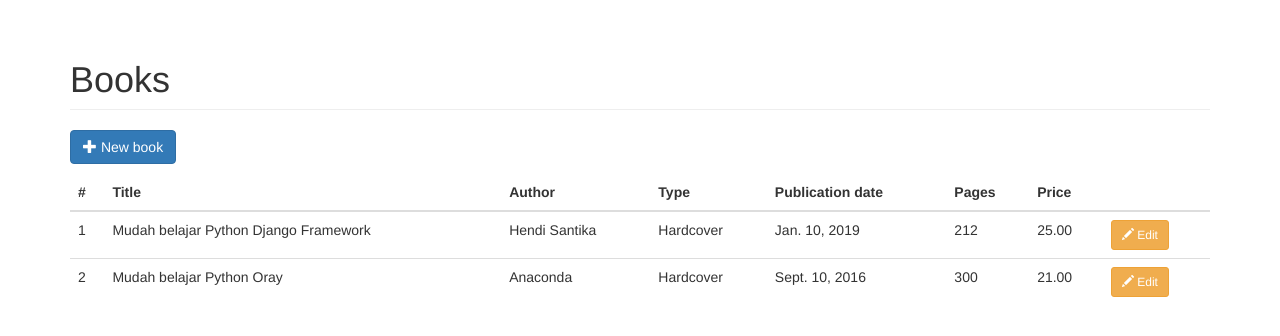
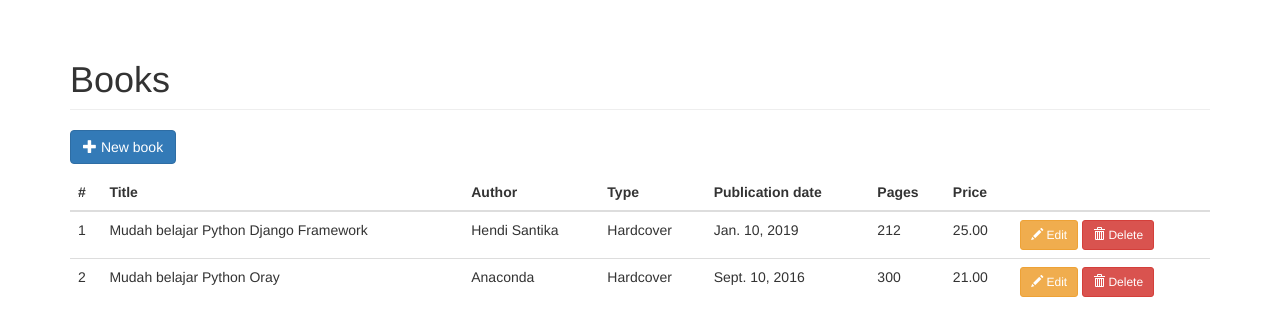
Before and after one commit to hendisantika/django-simple-ajax-crud, a Django app: page /books/ in a window 1280 px wide. Shown: the part 52-388 px from the top of the page. Run offline with Django 3.2, Linux system fonts and the light colour scheme; data comes from the database, SQL or seed files in the repository; both versions use the stored data as it was after the commit; some libraries are stand-ins or nearby versions.

Commit message:
#38 - Bug Fix in partial_book_list.html file, migrate data & make migrations

```diff
--- a/books/templates/books/includes/partial_book_list.html
+++ b/books/templates/books/includes/partial_book_list.html
@@ -13,6 +13,11 @@
                     data-url="{% url 'book_update' book.id %}">
                 <span class="glyphicon glyphicon-pencil"></span> Edit
             </button>
+            <button type="button"
+                    class="btn btn-danger btn-sm js-delete-book"
+                    data-url="{% url 'book_delete' book.id %}">
+                <span class="glyphicon glyphicon-trash"></span> Delete
+            </button>
         </td>
     </tr>
 {% empty %}
```
Also changed, not shown: books/migrations/0001_initial.py (added), db.sqlite3.
